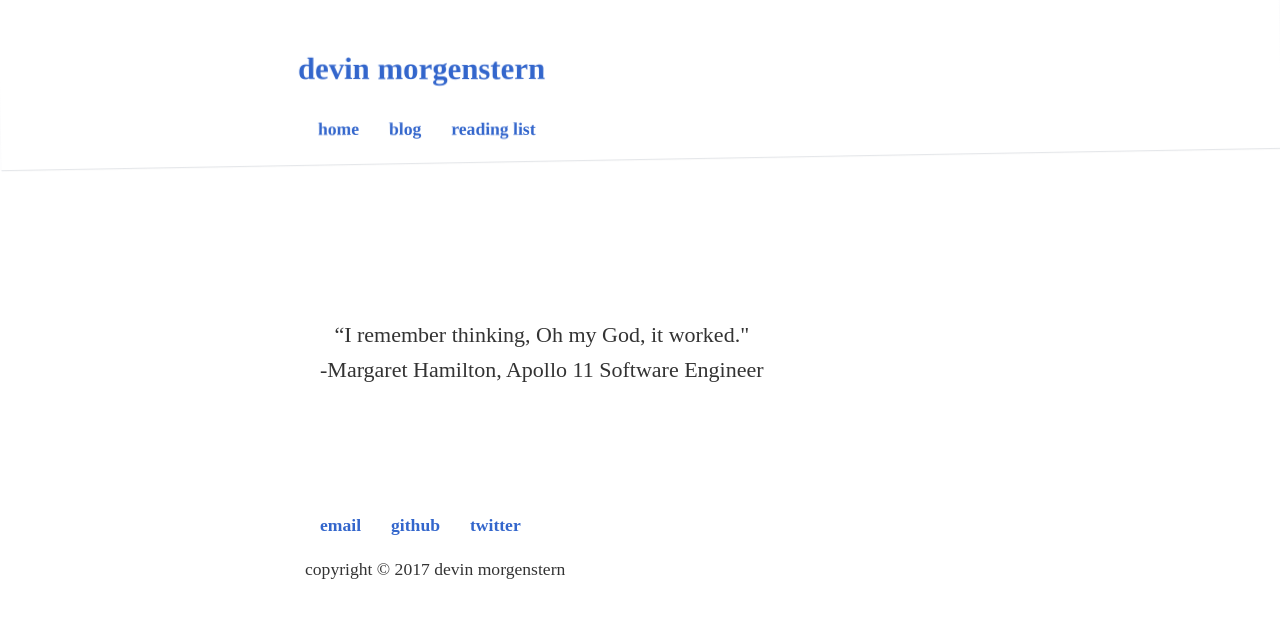
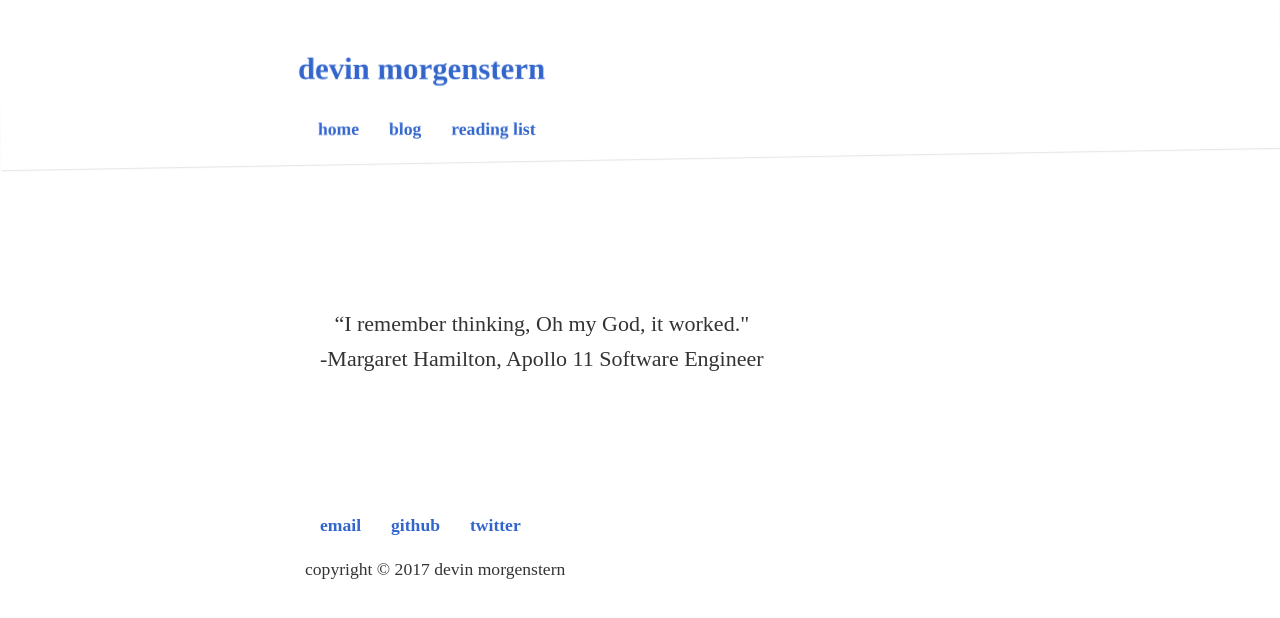
Before and after one commit to devinrm/devinrm.github.io, a Jekyll site: the page built from index.html, in a window 1280 px wide. Shown: the top 618 px of the page. Built offline with Jekyll 4.4.1, drawn with Linux system fonts in a browser that asks for light colours; some web fonts are replaced.

Commit message:
Minor css adjustments

```diff
--- a/css/main.css
+++ b/css/main.css
@@ -68,7 +68,7 @@
 .blog,
 .reading-list {
   display: flex;
-  margin: 200px 0 0;
+  margin: 150px 0 0;
   padding: 0px 15px;
 }
 
@@ -164,7 +164,7 @@
 }
 
 .quote {
-  margin-top: 8em;
+  margin-top: 7em;
 }
 
 .site-header {
```
